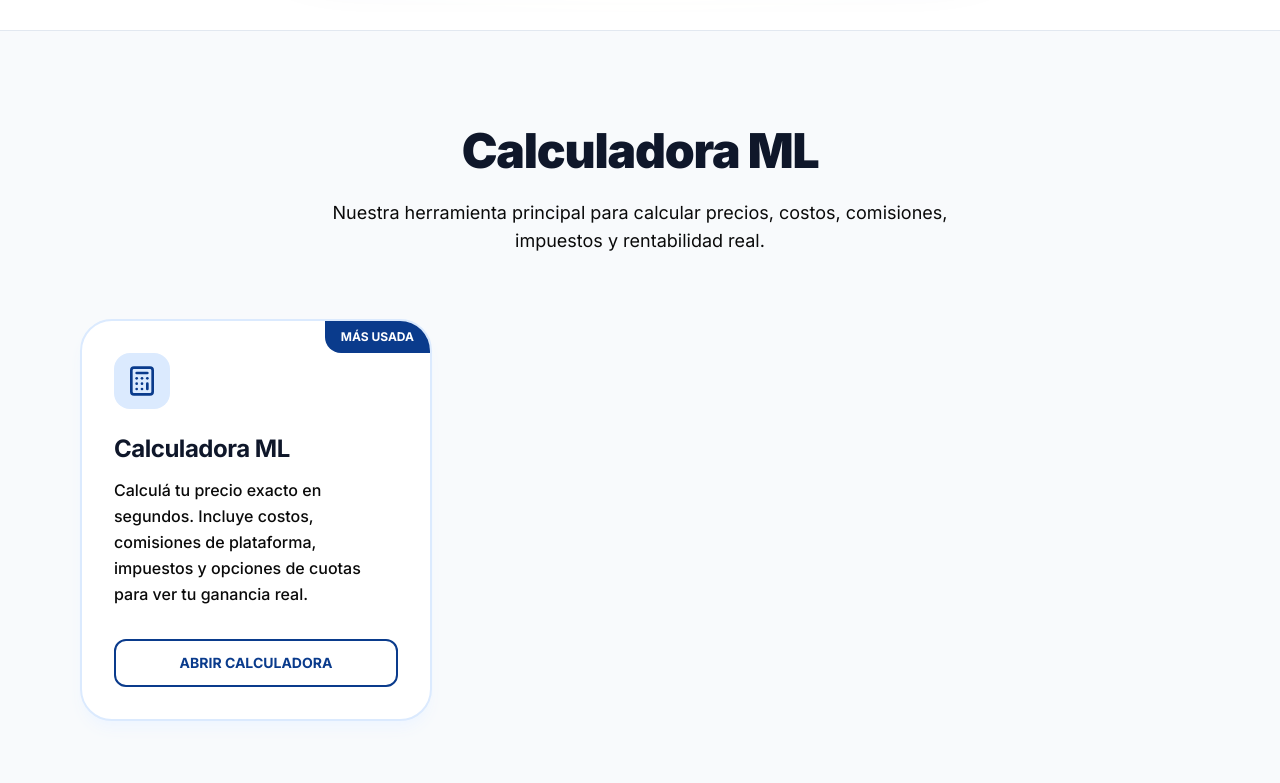
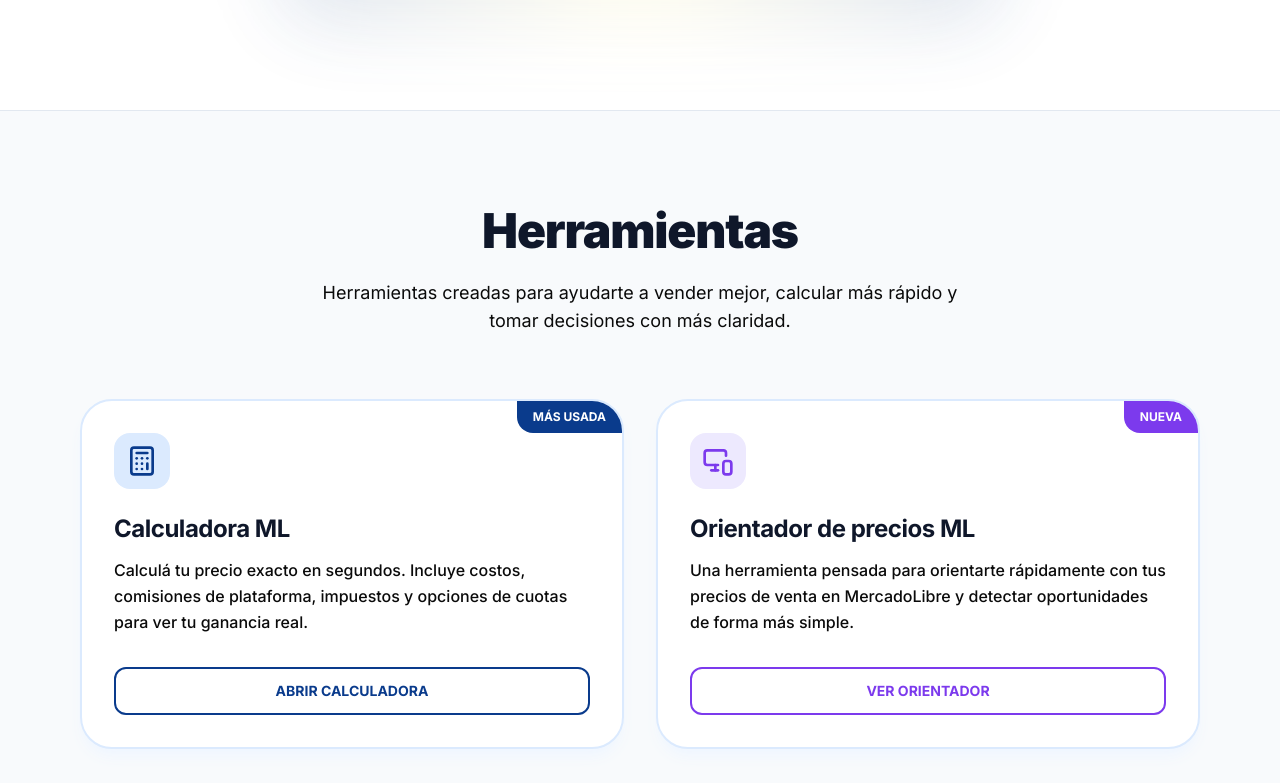
Before and after one commit to BengoDamian/oriavision-hub, a Next.js app: page / in a window 1280 px wide. Shown: the part 1017-1800 px from the top of the page. Built offline with nearby package versions, Linux system fonts and the light colour scheme; no server answers.

Commit message:
Update page.tsx

```diff
--- a/src/app/page.tsx
+++ b/src/app/page.tsx
@@ -19,6 +19,7 @@ import { getAllPromptsMerged, getAllGuidesMerged } from "@/lib/content";
 
 const SITE_URL = "https://www.oriavision.com.ar";
 const CALC_URL = "https://calculadoraml.oriavision.com.ar";
+const ORIENTADOR_URL = "https://www.orientadordepreciosml.oriavision.com.ar/";
 
 export const metadata: Metadata = {
   title: "Oriavision | Calculadora ML, prompts, guías y páginas web",
@@ -119,7 +120,6 @@ export default function Home() {
         }}
       />
 
-      {/* Floating Calculadora ML (abajo izquierda) */}
       <TrackLink
         href={CALC_URL}
         target="_blank"
@@ -133,7 +133,6 @@ export default function Home() {
         <span className="hidden sm:inline">Calculadora ML</span>
       </TrackLink>
 
-      {/* Floating WhatsApp (abajo derecha) */}
       <TrackLink
         href={whatsappHref}
         target="_blank"
@@ -147,7 +146,6 @@ export default function Home() {
         <span className="hidden sm:inline">WhatsApp</span>
       </TrackLink>
 
-      {/* HERO */}
       <section className="relative overflow-hidden bg-white pb-20 pt-4 md:pb-28 md:pt-6">
         <Blob />
 
@@ -194,6 +192,13 @@ export default function Home() {
               </a>
 
               <a
+                href="#herramientas"
+                className="w-full rounded-full border-2 border-slate-200 bg-white px-10 py-4 text-lg font-bold text-textBody transition-all hover:border-brand-600 hover:text-brand-600 sm:w-auto"
+              >
+                VER HERRAMIENTAS
+              </a>
+
+              <a
                 href="#recursos-gratuitos"
                 className="w-full rounded-full border-2 border-slate-200 bg-white px-10 py-4 text-lg font-bold text-textBody transition-all hover:border-brand-600 hover:text-brand-600 sm:w-auto"
               >
@@ -215,23 +220,22 @@ export default function Home() {
         </div>
       </section>
 
-      {/* CALCULADORA ML */}
-      <section id="calculadora-ml" className="scroll-mt-24 border-y border-slate-200 bg-slate-50 py-24">
+      <section id="herramientas" className="scroll-mt-24 border-y border-slate-200 bg-slate-50 py-24">
         <div className="mx-auto max-w-6xl px-4">
           <Reveal>
             <div className="mb-16 text-center">
               <h2 className="mb-6 text-3xl font-black tracking-tight text-slate-900 md:text-5xl">
-                Calculadora ML
+                Herramientas
               </h2>
               <p className="mx-auto max-w-2xl text-lg text-textBody">
-                Nuestra herramienta principal para calcular precios, costos, comisiones, impuestos y rentabilidad real.
+                Herramientas creadas para ayudarte a vender mejor, calcular más rápido y tomar decisiones con más claridad.
               </p>
             </div>
           </Reveal>
 
-          <div className="grid gap-8 md:grid-cols-2 lg:grid-cols-3">
+          <div className="grid gap-8 md:grid-cols-2">
             <Reveal delay={0.05}>
-              <div className="group relative flex flex-col overflow-hidden rounded-[2rem] border-2 border-blue-100 bg-white p-8 shadow-lg shadow-blue-50 transition-all duration-300 hover:-translate-y-1 hover:border-brand-600 hover:shadow-xl">
+              <div className="group relative flex h-full flex-col overflow-hidden rounded-[2rem] border-2 border-blue-100 bg-white p-8 shadow-lg shadow-blue-50 transition-all duration-300 hover:-translate-y-1 hover:border-brand-600 hover:shadow-xl">
                 <div className="absolute right-0 top-0 rounded-bl-2xl bg-brand-600 px-4 py-2 text-xs font-bold text-white">
                   MÁS USADA
                 </div>
@@ -258,11 +262,39 @@ export default function Home() {
                 </TrackLink>
               </div>
             </Reveal>
+
+            <Reveal delay={0.1}>
+              <div className="group relative flex h-full flex-col overflow-hidden rounded-[2rem] border-2 border-blue-100 bg-white p-8 shadow-lg shadow-blue-50 transition-all duration-300 hover:-translate-y-1 hover:border-brand-600 hover:shadow-xl">
+                <div className="absolute right-0 top-0 rounded-bl-2xl bg-violet-600 px-4 py-2 text-xs font-bold text-white">
+                  NUEVA
+                </div>
+
+                <div className="mb-6 flex h-14 w-14 items-center justify-center rounded-2xl bg-violet-100 text-violet-600 transition-transform group-hover:scale-[1.06]">
+                  <MonitorSmartphone className="h-8 w-8" />
+                </div>
+
+                <h3 className="mb-3 text-2xl font-bold text-slate-900">Orientador de precios ML</h3>
+                <p className="mb-8 flex-grow font-medium leading-relaxed text-textBody">
+                  Una herramienta pensada para orientarte rápidamente con tus precios de venta en MercadoLibre y detectar
+                  oportunidades de forma más simple.
+                </p>
+
+                <TrackLink
+                  href={ORIENTADOR_URL}
+                  target="_blank"
+                  rel="noreferrer"
+                  event="click_orientador"
+                  place="orientador_card_home"
+                  className="mt-auto block w-full rounded-xl border-2 border-violet-600 py-3 text-center text-sm font-bold uppercase text-violet-600 transition-colors hover:bg-violet-600 hover:text-white"
+                >
+                  Ver orientador
+                </TrackLink>
+              </div>
+            </Reveal>
           </div>
         </div>
       </section>
 
-      {/* RECURSOS GRATUITOS */}
       <section id="recursos-gratuitos" className="scroll-mt-24 border-y border-slate-200 bg-slate-50 py-24">
         <div className="mx-auto max-w-6xl px-4">
           <Reveal>
@@ -409,7 +441,6 @@ export default function Home() {
         </div>
       </section>
 
-      {/* SERVICIOS */}
       <section id="servicios" className="scroll-mt-24 bg-white py-24">
         <div className="mx-auto max-w-6xl px-4">
           <Reveal>
@@ -470,7 +501,6 @@ export default function Home() {
         </div>
       </section>
 
-      {/* QUIÉNES SOMOS */}
       <section id="nosotros" className="scroll-mt-24 overflow-hidden bg-white py-24">
         <div className="mx-auto max-w-6xl px-4">
           <div className="flex flex-col items-center gap-16 md:flex-row">
@@ -579,7 +609,6 @@ export default function Home() {
         </div>
       </section>
 
-      {/* CTA FINAL */}
       <section className="border-t border-brand-100 bg-brand-50 px-4 py-20 text-center">
         <Reveal>
           <div className="mx-auto max-w-4xl">
```
